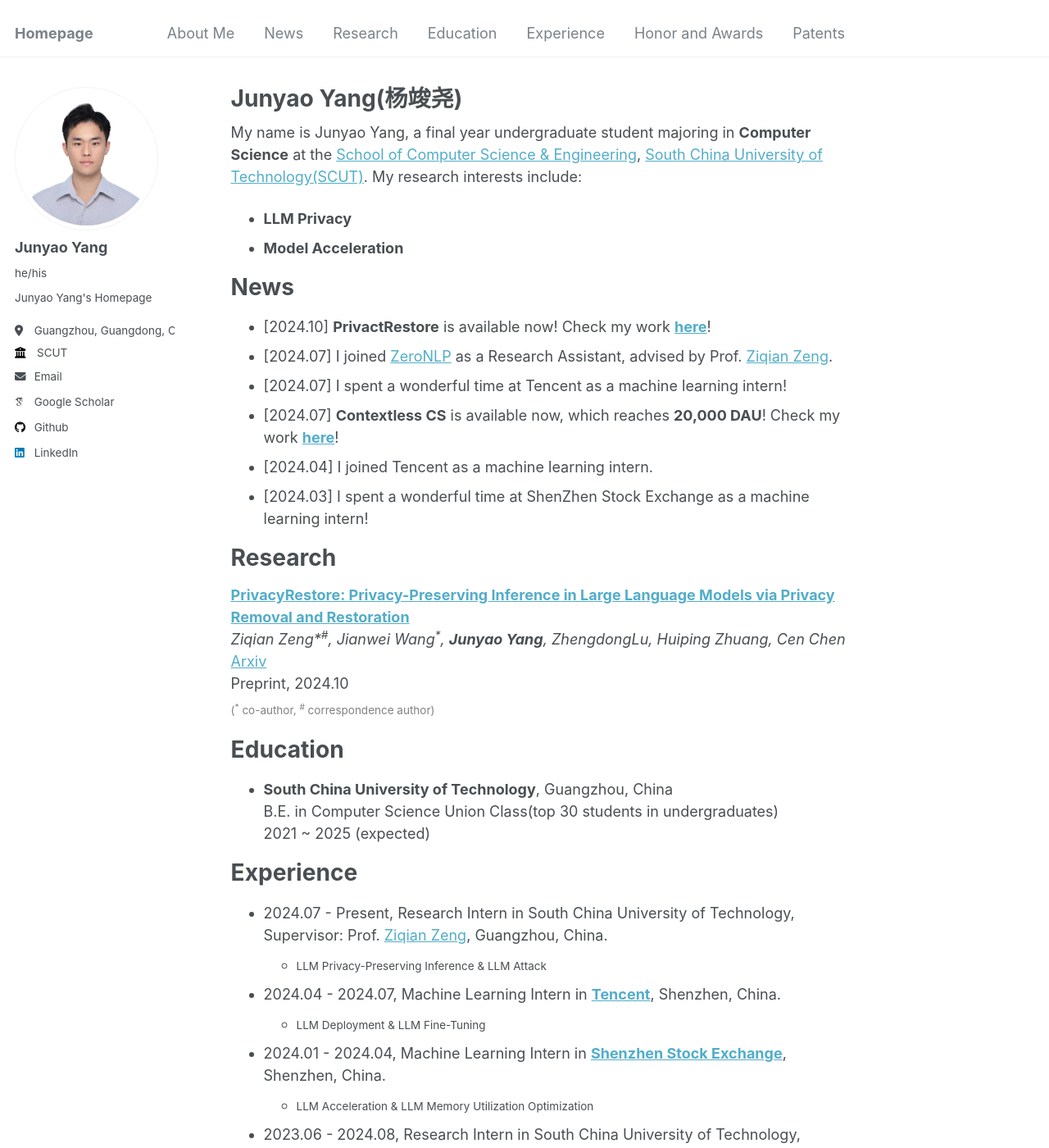
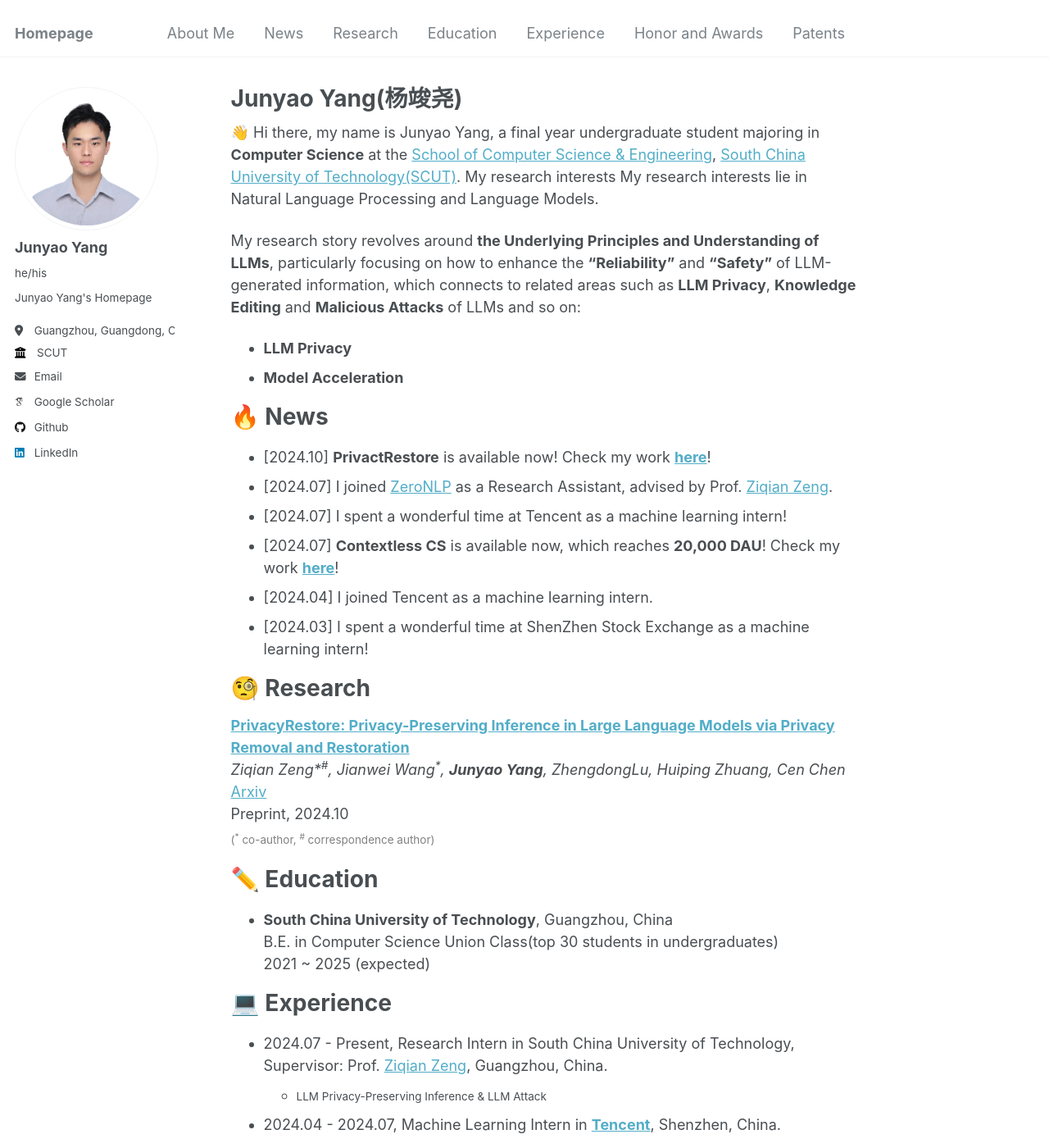
Before and after one commit to jyyang26/jyyang26.github.io, a Jekyll site: the page built from _pages/about.md, in a window 1280 px wide and 1400 px high. Shown: the whole window at 82% size. Built offline with Jekyll 4.4.1, drawn with Linux system fonts in a browser that asks for light colours; some web fonts are replaced; some of the changed text lies outside the part shown.

Commit message:
Update about.md

```diff
--- a/_pages/about.md
+++ b/_pages/about.md
@@ -7,12 +7,14 @@ redirect_from:
   - /about.html
 ---
 
-My name is Junyao Yang, a final year undergraduate student majoring in **Computer Science** at the [School of Computer Science & Engineering](https://www2.scut.edu.cn/cs/), [South China University of Technology(SCUT)](https://www.scut.edu.cn/new/). My research interests include:
+👋 Hi there, my name is Junyao Yang, a final year undergraduate student majoring in **Computer Science** at the [School of Computer Science & Engineering](https://www2.scut.edu.cn/cs/), [South China University of Technology(SCUT)](https://www.scut.edu.cn/new/). My research interests My research interests lie in Natural Language Processing and Language Models.
+
+My research story revolves around **the Underlying Principles and Understanding of LLMs**, particularly focusing on how to enhance the **"Reliability"** and **"Safety"** of LLM-generated information, which connects to related areas such as **LLM Privacy**, **Knowledge Editing** and **Malicious Attacks** of LLMs and so on:
 
 - **LLM Privacy**
 - **Model Acceleration**
 
-# News
+# 🔥 News
 - [2024.10] **PrivactRestore** is available now! Check my work **[here](https://arxiv.org/abs/2406.01394)**!
 - [2024.07] I joined [ZeroNLP](https://github.com/ZeroNLP) as a Research Assistant, advised by Prof. [Ziqian Zeng](https://ziqianzeng.github.io/).
 - [2024.07] I spent a wonderful time at Tencent as a machine learning intern!
@@ -20,20 +22,20 @@ My name is Junyao Yang, a final year undergraduate student majoring in **Compute
 - [2024.04] I joined Tencent as a machine learning intern.
 - [2024.03] I spent a wonderful time at ShenZhen Stock Exchange as a machine learning intern!
 
-# Research
+# 🧐 Research
 **[PrivacyRestore: Privacy-Preserving Inference in Large Language Models via Privacy Removal and Restoration](https://arxiv.org/abs/2406.01394)**<br>
 *Ziqian Zeng\*<sup>\#</sup>, Jianwei Wang<sup>\*</sup>, **Junyao Yang**, ZhengdongLu, Huiping Zhuang, Cen Chen*<br>
 [Arxiv](https://arxiv.org/abs/2406.01394) <br>
 Preprint, 2024.10 <br>
 <span style="color: grey;"><sub>(<sup>\*</sup> co-author, <sup>#</sup> correspondence author)</sub></span>
 
-Education
+✏️ Education
 ======
 - **South China University of Technology**, Guangzhou, China
   B.E. in Computer Science Union Class(top 30 students in undergraduates)
   2021 ~ 2025 (expected)
 
-Experience
+💻 Experience
 ======
 - 2024.07 - Present, Research Intern in South China University of Technology, Supervisor: Prof. [Ziqian Zeng](https://ziqianzeng.github.io/),     Guangzhou, China.
   - <small>LLM Privacy-Preserving Inference & LLM Attack</small>
@@ -45,7 +47,7 @@ Experience
   - <small>Reinforcement Learning & UAV Navigation</small>
 
 
-Honor and Awards
+🎖️ Honor and Awards
 ======
 -	[2024.10] Second-Class Scholarship of South China University of Technology
 - [2024.11 & 2023.11 & 2022.11] Outstanding Student Leader
@@ -54,7 +56,7 @@ Honor and Awards
 - [2022.10] Third-Class Scholarship of South China University of Technology
 - [2022.09] Second-Class Award in CUMCM at Guangdong Province
 
-Patents
+📘 Patents
 ======
 **An Intelligent Obstacle Avoidance and Destination Landing Unmanned Aerial Vehicles Based on Multi-Layer Neural Networks**<br>
 *Guanglong Du, Xiaojian Qiu, **Junyao Yang**, Jiancheng Li, Xueqian Wang, Xiaojun Zhu* (Student First Author)<br>
```
